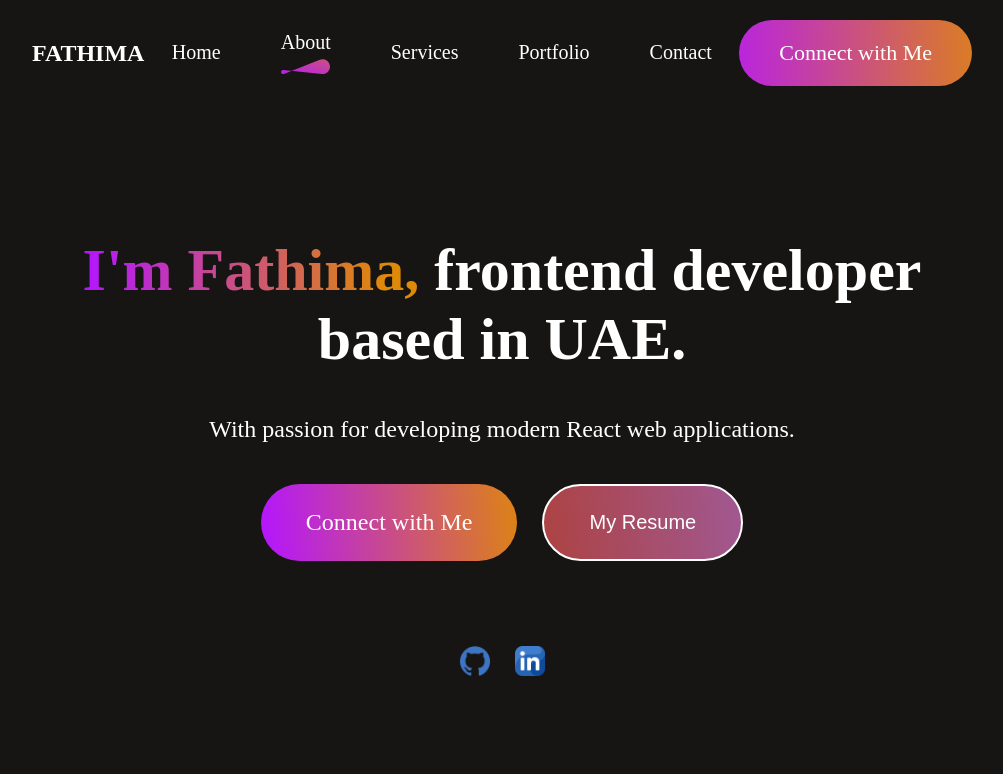
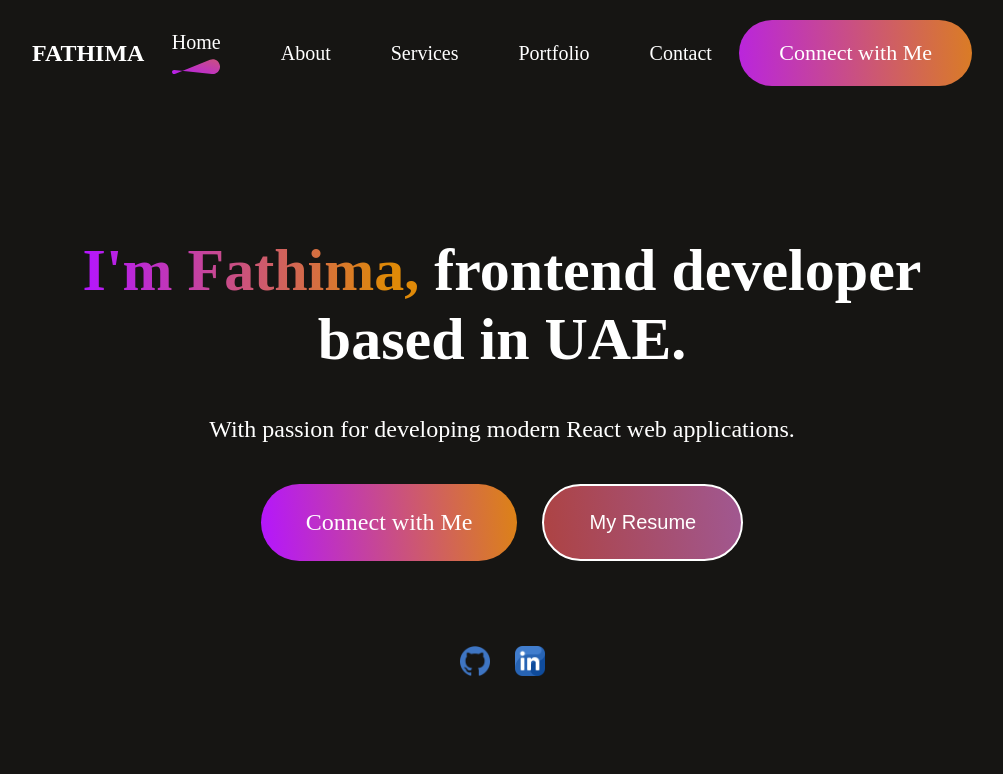
Before and after one commit to fatsfa/portfolio, a React (Vite) app: page / in a window 1280 px wide. Shown: the top 774 px of the page, without its empty margins (138-1141 px from the left). Built offline with nearby package versions, Linux system fonts and the light colour scheme.

Commit message:
complete

```diff
--- a/src/Components/MyWork/MyWork.jsx
+++ b/src/Components/MyWork/MyWork.jsx
@@ -3,7 +3,7 @@ import './MyWork.css'
 import theme_pattern from '../../assets/theme_pattern.svg'
 import todo from '../../assets/todo.png'
 import recipe from '../../assets/recipe.png'
-import arrow_icon from '../../assets/arrow_icon.svg'
+
 
 const MyWork = () => {
   return (
--- a/src/Components/Navbar/Navbar.jsx
+++ b/src/Components/Navbar/Navbar.jsx
@@ -22,8 +22,8 @@ const Navbar = () => {
 
      <ul ref={menuRef} className="nav-menu">
       <img src={menu_close} onClick={closeMenu} alt='' className='nav-mob-close'/>
-     <li><AnchorLink className='anchor-link'  href='#home'><p onClick={()=>setMenu('home')}>Home</p></AnchorLink>{menu==="about"?<img src={underline} alt= ''/>:<></>}</li>
-     <li><AnchorLink className='anchor-link' offset={50} href='#about'><p onClick={()=>setMenu('about')}>About</p></AnchorLink>{menu==="home"?<img src={underline} alt= ''/>:<></>}</li>
+     <li><AnchorLink className='anchor-link'  href='#home'><p onClick={()=>setMenu('home')}>Home</p></AnchorLink>{menu==="home"?<img src={underline} alt= ''/>:<></>}</li>
+     <li><AnchorLink className='anchor-link' offset={50} href='#about'><p onClick={()=>setMenu('about')}>About</p></AnchorLink>{menu==="about"?<img src={underline} alt= ''/>:<></>}</li>
      <li><AnchorLink className='anchor-link' offset={50} href='#services'><p onClick={()=>setMenu('services')}>Services</p></AnchorLink>{menu==="services"?<img src={underline} alt= ''/>:<></>}</li>
      <li><AnchorLink className='anchor-link' offset={50} href='#work'><p onClick={()=>setMenu('portfolio')}>Portfolio</p></AnchorLink>{menu==="portfolio"?<img src={underline} alt= ''/>:<></>}</li>
      <li><AnchorLink className='anchor-link' offset={50} href='#contact'><p onClick={()=>setMenu('contact')}>Contact</p></AnchorLink>{menu==="contact"?<img src={underline} alt= ''/>:<></>}</li>
```
